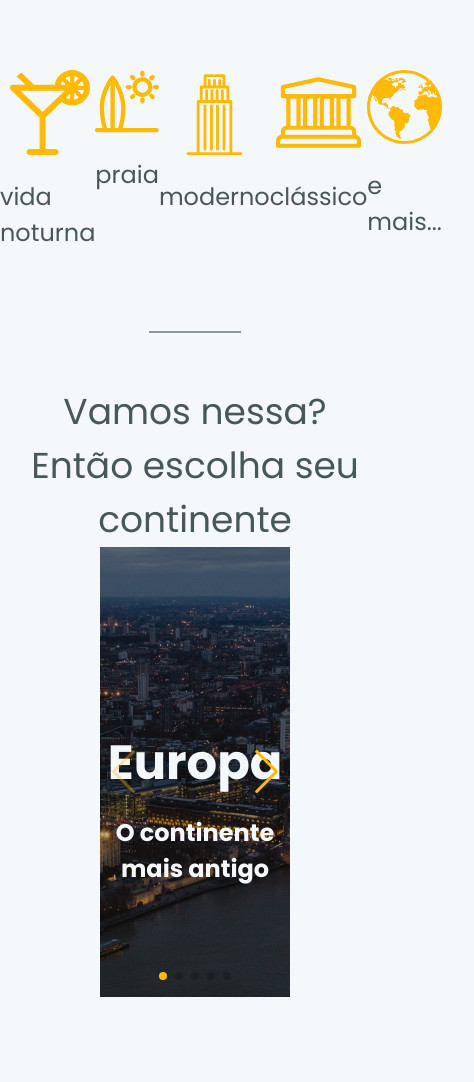
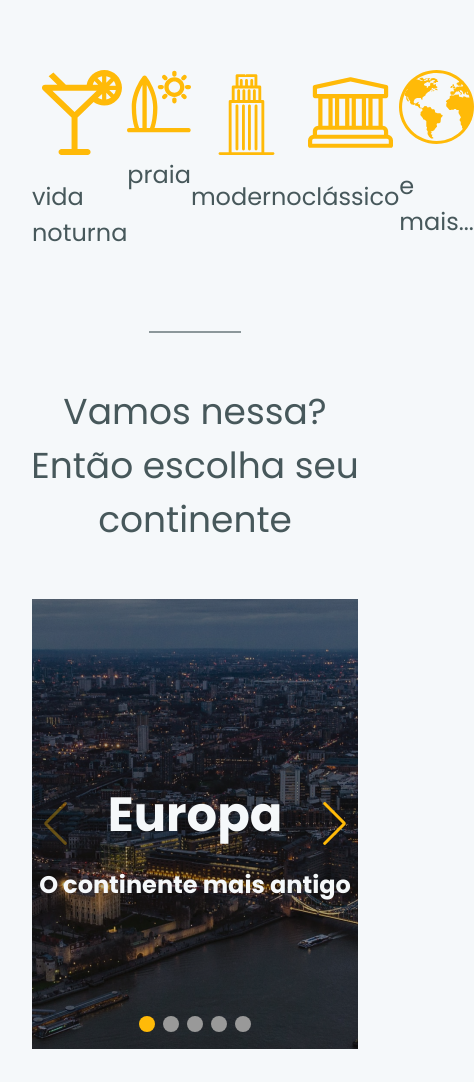
Before and after one commit to rnatu/ignite-desafio-Interface-com-chakra-ui, a Next.js app: page / in a window 390 px wide. Shown: the part 479-1561 px from the top of the page, 474 px wide, since content can reach past the window. Before the commit the page ends 1516 px from the top, so only its background shows below. Built offline with nearby package versions, Linux system fonts and the light colour scheme.

Commit message:
fix: TravelTypes responsive design

```diff
--- a/src/components/TravelTypes/index.tsx
+++ b/src/components/TravelTypes/index.tsx
@@ -10,6 +10,7 @@ export function TravelTypes(): JSX.Element {
       mx="auto"
       justify="space-between"
       maxWidth="1160px"
+      px="2rem"
     >
       <Topics src="./cocktail.svg" title="vida noturna" alt="Drink" />
       <Topics src="./surf.svg" title="praia" alt="Praia" />
--- a/src/pages/index.tsx
+++ b/src/pages/index.tsx
@@ -58,7 +58,7 @@ export default function Home(): JSX.Element {
           Então escolha seu continente
         </Text>
 
-        <Box mx="6.25rem" mb="2.5rem">
+        <Box mx="auto" mb="2.5rem" pt="3.25rem" px="2rem" maxWidth="1240px">
           <Swiper
             className="swiperContainer"
             cssMode
--- a/src/styles/swiper.css
+++ b/src/styles/swiper.css
@@ -33,3 +33,17 @@
   height: 100%;
   object-fit: cover;
 }
+
+.swiper-pagination-bullet {
+  width: 16px !important;
+  height: 16px !important;
+  display: inline-block;
+  border-radius: 50%;
+  background: #999999 !important;
+  opacity: 1 !important;
+}
+
+.swiper-pagination-bullet-active {
+  opacity: 1 !important;
+  background: var(--swiper-pagination-color,var(--swiper-theme-color)) !important;
+}
```
